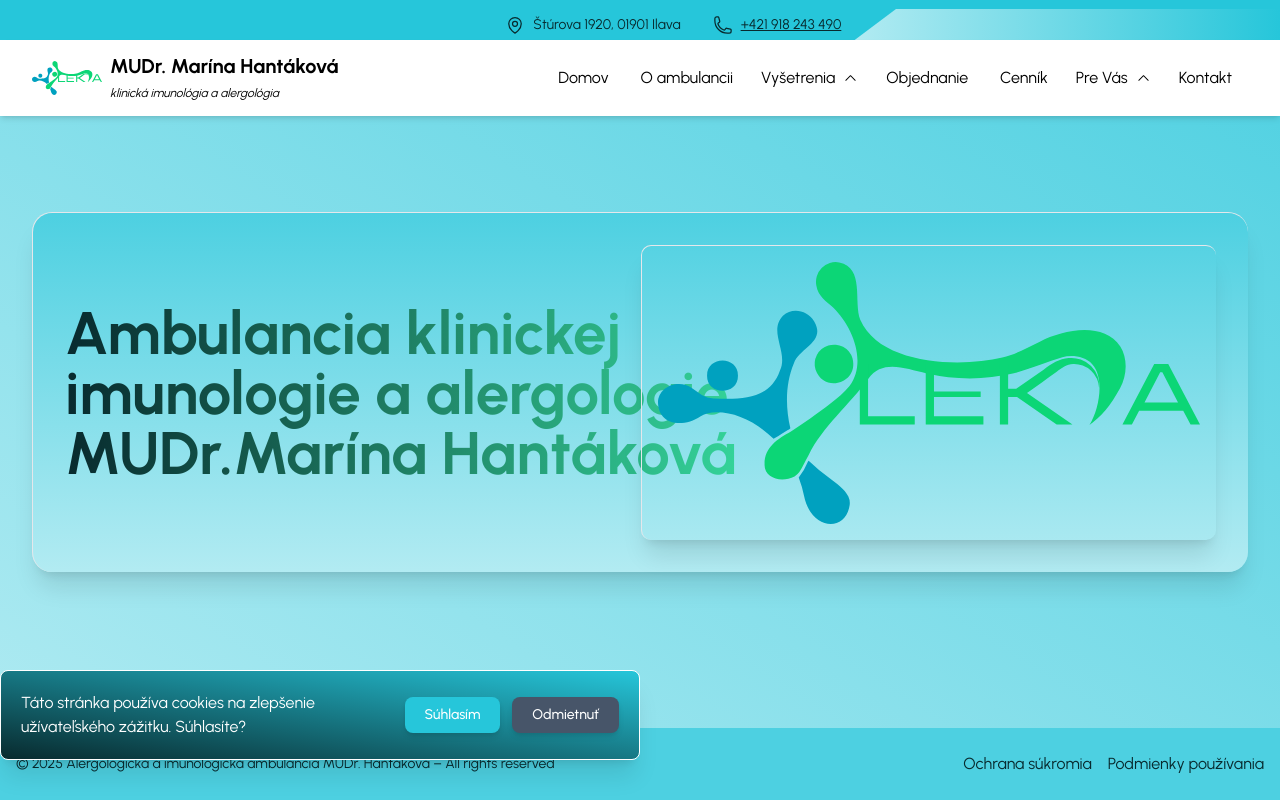
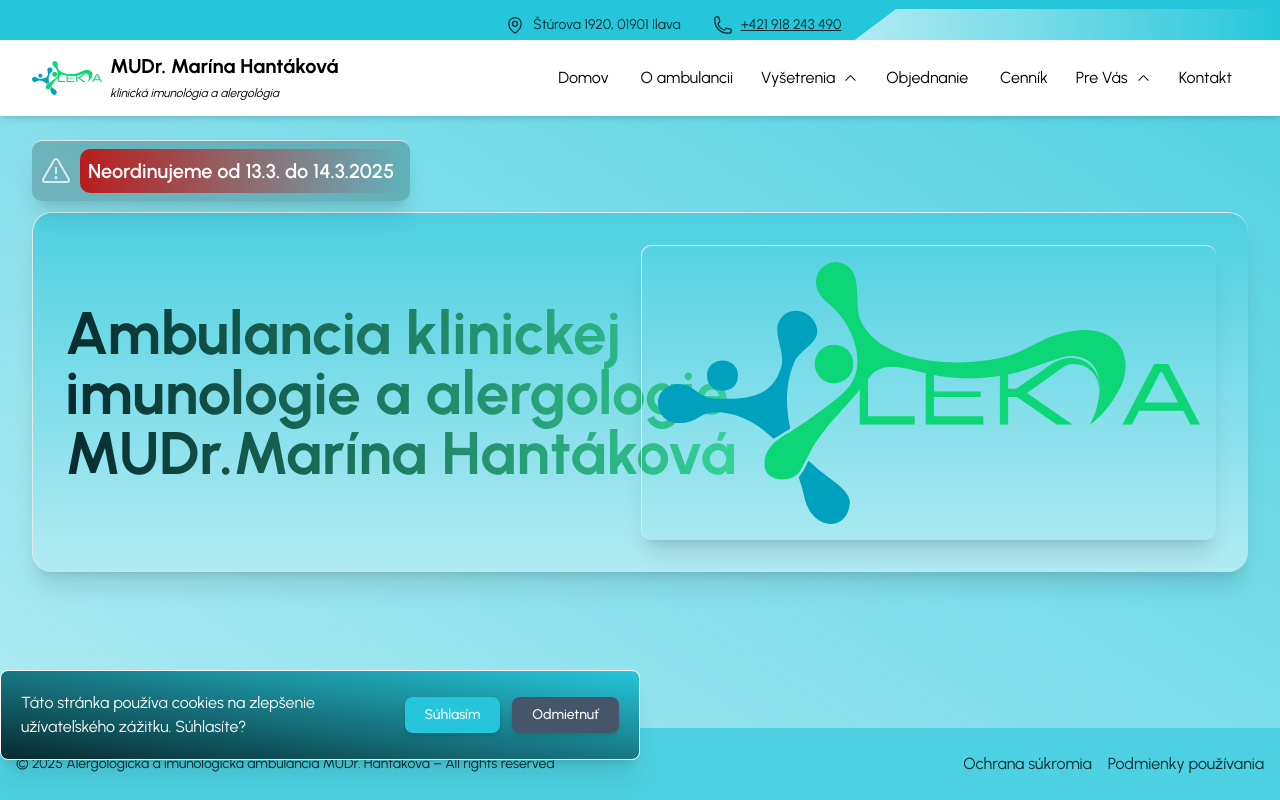
Before and after one commit to Edd224/my-doctor-website, a Next.js app: page / in a window 1280 px wide. Built offline with nearby package versions, Linux system fonts and the light colour scheme.

Commit message:
neordinuje 13.3

```diff
--- a/app/page.tsx
+++ b/app/page.tsx
@@ -1,6 +1,6 @@
 'use client';
 
-// import { Warning } from '@phosphor-icons/react';
+import { Warning } from '@phosphor-icons/react';
 import Image from "next/image"
 
 const Home: React.FC = () => {
@@ -9,16 +9,16 @@ const Home: React.FC = () => {
       className="relative min-h-[60vh] flex flex-col items-center justify-center rounded-20"
     >
       {/* Zobrazenie údajov o ordinácii v ľavom hornom rohu */}
-      {/* <div className="absolute top-0 left-0 border-t p-2 bg-black/20 text-white text-sm sm:text-xl rounded-10 shadow-xl">
+      <div className="absolute top-0 left-0 border-t p-2 bg-black/20 text-white text-sm sm:text-xl rounded-10 shadow-xl">
 
           <>
             <div className="flex justify-center items-center space-x-2">
               <Warning size={32} className='animate-pulse' />
-              <p className="bg-gradient-to-r from-red-700 p-2 rounded-10 font-semibold">Neordinujeme od 26.2. do 5.3.2025</p>
+              <p className="bg-gradient-to-r from-red-700 p-2 rounded-10 font-semibold">Neordinujeme od 13.3. do 14.3.2025</p>
             </div>
           </>
 
-      </div> */}
+      </div>
 
       <div className=" flex flex-col sm:flex-row justify-center items-center p-8 mt-6 border-t border-l bg-gradient-to-b to-main rounded-20 shadow-xl space-y-8 sm:space-y-0">
         <div className="w-full sm:w-1/2 flex  ">
```
